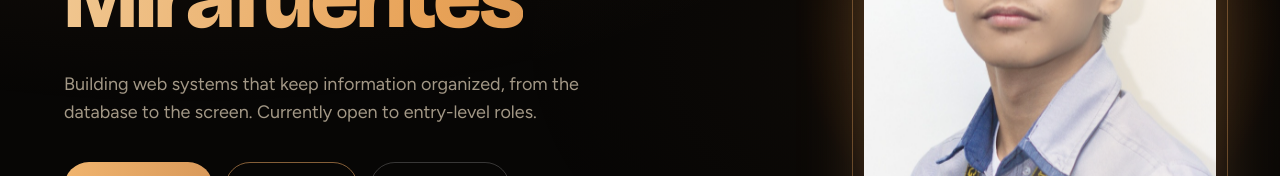
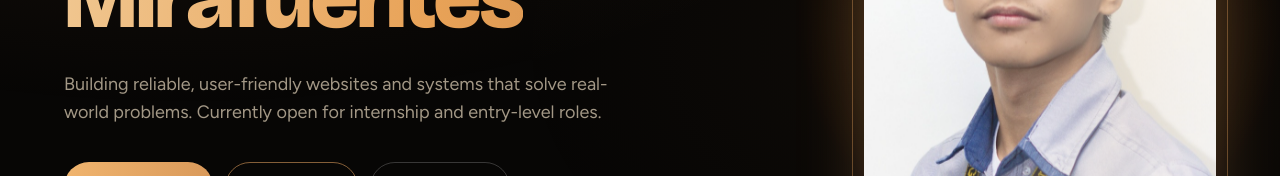
Before and after one commit to mielophile24/digital_portfolio, a React (Vite) app: page / in a window 1280 px wide. Shown: the part 367-543 px from the top of the page. Built offline with nearby package versions, Linux system fonts and the light colour scheme; no server answers.

Commit message:
Update hero tagline to reflect about section and internship availability

```diff
--- a/src/components/Hero.jsx
+++ b/src/components/Hero.jsx
@@ -13,7 +13,7 @@ export default function Hero({ onOpenResume }) {
           </h1>
           <div className="hero-in">
             <p className="mt-7 text-mute text-base sm:text-lg max-w-xl mx-auto lg:mx-0 leading-relaxed">
-              Building web systems that keep information organized, from the database to the screen. Currently open to entry-level roles.
+              Building reliable, user-friendly websites and systems that solve real-world problems. Currently open for internship and entry-level roles.
             </p>
             <div className="mt-9 flex flex-wrap justify-center lg:justify-start gap-3">
               <a href="#projects" className="px-6 py-3 rounded-full bg-gradient-to-r from-[#f0b46e] to-oak text-ink font-semibold hover:-translate-y-0.5 hover:shadow-[0_12px_30px_-8px_rgba(240,180,110,.6)] transition-all">
```
